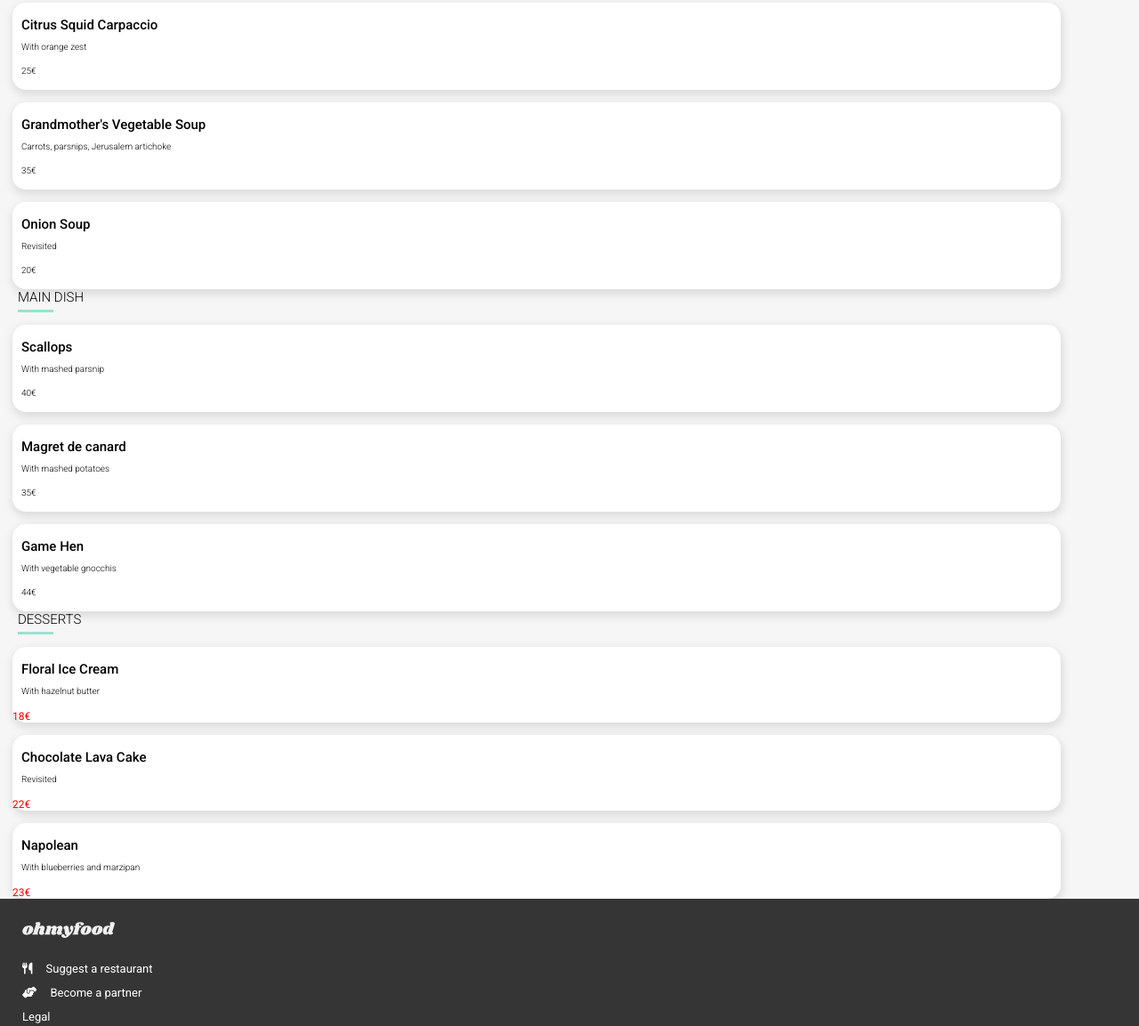
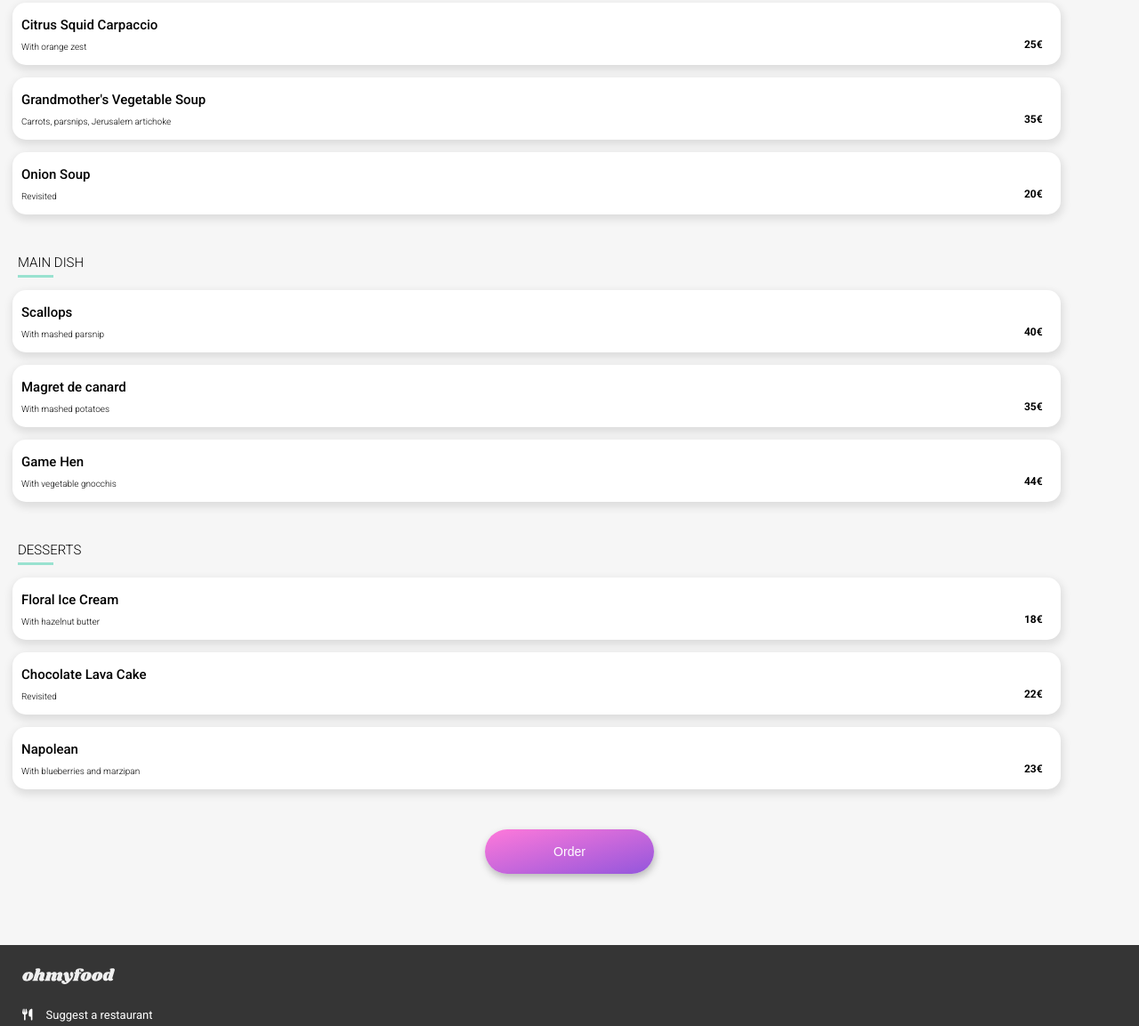
Before and after one commit to N14195/NicoleBrookes_2_04042022_A, a website: page bastille.html in a window 1280 px wide. Shown: the part 426-1579 px from the top of the page at 89% size. Drawn offline with Linux system fonts and the light colour scheme; a web font is replaced by a local one.

Commit message:
finished adding and laying out all page elements. moving on to animations

```diff
--- a/bastille.html
+++ b/bastille.html
@@ -23,6 +23,7 @@
         </header>
         <section class="menu-page-bg menu-page-bg--bastille">
         </section>
+
         <section class="menu">
             <div class="menu__heading">
                 <h1>Bastille</h1>
@@ -32,59 +33,99 @@
                 <h2>ENTREES</h2>
                 <hr>
                 <div class="course__menu-item">
+                    <div class="course__menu-item--description">
                         <h3>Citrus Squid Carpaccio</h3>
                         <p>With orange zest</p>
-                    <p class="price">25€</p>
+                    </div>
+                    <div class="course__menu-item--price">
+                        <h4>25€</h4>
+                    </div>
                 </div>
                 <div class="course__menu-item">
+                    <div class="course__menu-item--description">
                         <h3>Grandmother's Vegetable Soup</h3>
                         <p>Carrots, parsnips, Jerusalem artichoke</p>
-                    <p class="price">35€</p>
+                    </div>
+                    <div class="course__menu-item--price">
+                        <h4>35€</h4>
+                    </div>
                 </div>
                 <div class="course__menu-item">
+                    <div class="course__menu-item--description">
                         <h3>Onion Soup</h3>
                         <p>Revisited</p>
-                    <p class="price">20€</p>
+                    </div>
+                    <div class="course__menu-item--price">
+                        <h4>20€</h4>
+                    </div>
                 </div>
             </div>
             <div class="course">
                 <h2>MAIN DISH</h2>
                 <hr>
                 <div class="course__menu-item">
+                    <div class="course__menu-item--description">
                         <h3>Scallops</h3>
                         <p>With mashed parsnip</p>
-                    <p class="price">40€</p>
+                    </div>
+                    <div class="course__menu-item--price">
+                        <h4>40€</h4>
+                    </div>
                 </div>
                 <div class="course__menu-item">
+                    <div class="course__menu-item--description">
                         <h3>Magret de canard</h3>
                         <p>With mashed potatoes</p>
-                    <p class="price">35€</p>
+                    </div>
+                    <div class="course__menu-item--price">
+                        <h4>35€</h4>
+                    </div>
                 </div>
                 <div class="course__menu-item">
+                    <div class="course__menu-item--description">
                         <h3>Game Hen</h3>
                         <p>With vegetable gnocchis</p>
-                    <p class="price">44€</p>
+                    </div>
+                    <div class="course__menu-item--price">
+                        <h4>44€</h4>
+                    </div>
                 </div>
             </div>
             <div class="course">
                 <h2>DESSERTS</h2>
                 <hr>
                 <div class="course__menu-item">
+                    <div class="course__menu-item--description">
                         <h3>Floral Ice Cream</h3>
                         <p>With hazelnut butter</p>
+                    </div>
+                    <div class="course__menu-item--price">
                         <h4>18€</h4>
                     </div>
+                </div>
                 <div class="course__menu-item">
+                    <div class="course__menu-item--description">
                         <h3>Chocolate Lava Cake</h3>
                         <p>Revisited</p>
+                    </div>
+                        <div class="course__menu-item--price">
                     <h4>22€</h4>
                     </div>
+                </div>
                 <div class="course__menu-item">
+                    <div class="course__menu-item--description">
                         <h3>Napolean</h3>
                         <p>With blueberries and marzipan</p>
+                    </div>
+                    <div class="course__menu-item--price">
                         <h4>23€</h4>
                     </div>
                 </div>
+            </div>
+            <button class="btn course__btn">
+                Order
+                <div class="btn--bg course__btn--bg"></div>
+              </button>
         </section>
 
         <footer class="footer">
--- a/sass/main.scss
+++ b/sass/main.scss
@@ -27,6 +27,41 @@ $shadow-card-hover:1px 4px 12px 3px rgb(0 0 0 / 15%);
 @mixin lighter-font {
     color:lighten($clr-font-main,21%);
 }
+@mixin gradient-btn{
+    color:$clr-font-white;
+    background:$gradient;
+    font-size: 14px;
+    border-radius: 30px;
+    border-style: none;
+    box-shadow:$shadow-btn;
+    &--bg{
+        background:$gradient-hover;
+        border-radius:30px;
+        box-shadow: $shadow-btn-hover;
+        transition:opacity 150ms;
+    }
+}
+@mixin heart-btn{
+    position:relative;
+    background: white;
+    border: 0 none transparent;
+    padding: 0;
+    &:hover{
+        &--bg{
+            opacity:1;
+        }
+    }
+    &--bg{
+        position:absolute;
+        inset:0;
+        opacity:0;
+        z-index:-1;
+        color:transparent;
+        background-clip:text;
+        -webkit-background-clip: text;
+        background-image: $gradient;
+    }
+}
 
 h1 {
     margin:0;
@@ -41,10 +76,10 @@ h3 {
     font-size: 15px;
     font-weight: 500;
 }
-h4 {
+h4{
     margin:0;
     font-size:12px;
-    font-weight:500;
+    font-weight:600;
 }
 a {
     text-decoration: none;
@@ -140,19 +175,8 @@ body {
         padding:25px 45px 30px;
     }
     &__btn{
-    color:$clr-font-white;
-    background:$gradient;
-    border-radius: 30px;
+    @include gradient-btn;
     padding: 16px 33px;
-    font-size: 14px;
-    border-style: none;
-    box-shadow:$shadow-btn;
-    &--bg{
-        background:$gradient-hover;
-        border-radius:30px;
-        box-shadow: $shadow-btn-hover;
-        transition:opacity 150ms;
-    }
 }
 }
 .instructions {
@@ -250,27 +274,9 @@ body {
             }
         }
     &__btn {
-        position:relative;
-        background: white;
-        border: 0 none transparent;
-        padding: 0;
+        @include heart-btn;
         border-radius: 15px;
         height:70px;
-        &:hover{
-            &--bg{
-                opacity:1;
-            }
-        }
-        &--bg{
-            position:absolute;
-            inset:0;
-            opacity:0;
-            z-index:-1;
-            color:transparent;
-            background-clip:text;
-            -webkit-background-clip: text;
-            background-image: $gradient;
-        }
     }
     &:hover{
         box-shadow: $shadow-card-hover;
@@ -294,6 +300,7 @@ body {
     border-top-left-radius: 30px;
     border-top-right-radius: 30px;
     margin-top:-55px;
+    padding-bottom:80px;
     &__heading{
         display:flex;
         flex-flow:row nowrap;
@@ -313,6 +320,7 @@ body {
     flex-flow:column nowrap;
     align-items:flex-start;
     width:100%;
+    margin-bottom:45px;
     h2{
         font-weight: 300;
         margin: 0 0 5px 20px;
@@ -325,10 +333,13 @@ body {
         margin:0 0 0 20px;
     }
     &__menu-item{
+        display:flex;
+        flex-flow:column wrap;
         background:$clr-white-bg;
         border-radius:15px;
         box-shadow: $shadow-card;
         width:92%;
+        height:70px;
         margin: 14px 0 0 14px;
         h3{
             padding:16px 0 10px 10px;
@@ -338,11 +349,22 @@ body {
             padding: 0 0 16px 10px;
         }
         h4{
-            padding:0;
-            font-weight:400;
-            font-size:12px;
-            color:red;
+            padding:40px 20px 0;
+            text-align:right;
         }
+        &--description{
+            width:85%;
+        }
+        &--price{
+            width:15%;
+            flex-grow:0;
+        }
+    }
+    &__btn{
+        @include gradient-btn;
+        padding:17px;
+        width:190px;
+        align-self:center;
     }
 }
 /*FOOTER*/
```
Also changed, not shown: css/style.css, 1 other file. Lines whose indentation alone changed are shown as unchanged.
